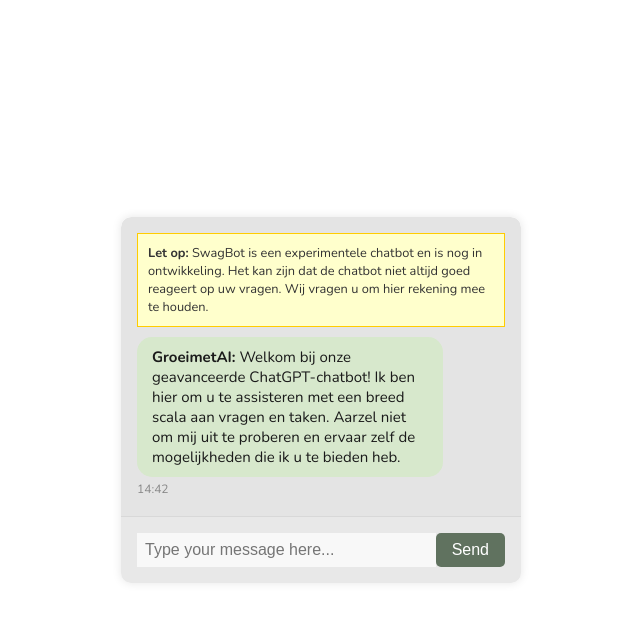
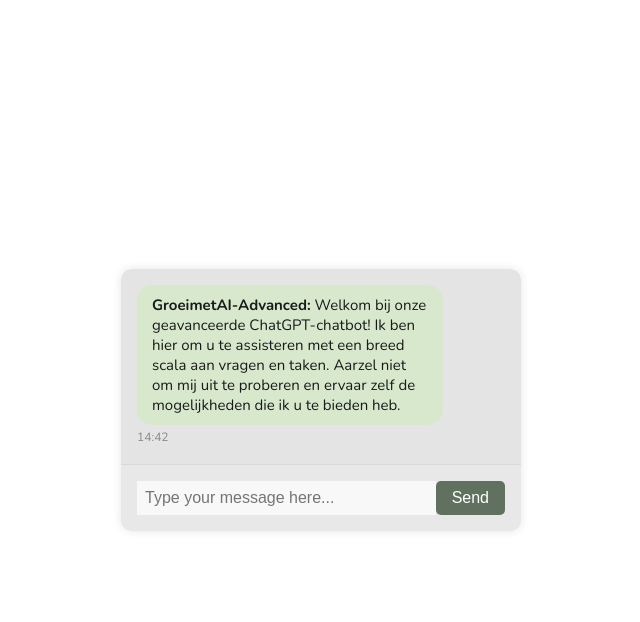
Before and after one commit to vadupdawg/Advanced_chatbot, a Flask app: page / in a window 1280 px wide. Shown: the top 622 px of the page, without its empty margins (319-959 px from the left). Run offline with Flask 3, Linux system fonts and the light colour scheme.

Commit message:
html update

```diff
--- a/templates/index.html
+++ b/templates/index.html
@@ -10,10 +10,7 @@
 <body class="home">
     <div class="chat-container">
         <div class="chat-output" id="chat-output">
-            <div class="warning-message" id="warning-message">
-                <strong>Let op:</strong> SwagBot is een experimentele chatbot en is nog in ontwikkeling. Het kan zijn dat de chatbot niet altijd goed reageert op uw vragen. Wij vragen u om hier rekening mee te houden.
-            </div>
-            <div class="message bot" id="greeting"><strong>GroeimetAI:</strong> Welkom bij onze geavanceerde ChatGPT-chatbot! Ik ben hier om u te assisteren met een breed scala aan vragen en taken. Aarzel niet om mij uit te proberen en ervaar zelf de mogelijkheden die ik u te bieden heb.<span class="timestamp-greeting" style="float: left;"></span></div>
+            <div class="message bot" id="greeting"><strong>GroeimetAI-Advanced:</strong> Welkom bij onze geavanceerde ChatGPT-chatbot! Ik ben hier om u te assisteren met een breed scala aan vragen en taken. Aarzel niet om mij uit te proberen en ervaar zelf de mogelijkheden die ik u te bieden heb.<span class="timestamp-greeting" style="float: left;"></span></div>
         </div>
         <div class="chat-input">
             <div class="typing-indicator" id="typing-indicator">GroeimetAI is typing...</div>
```
